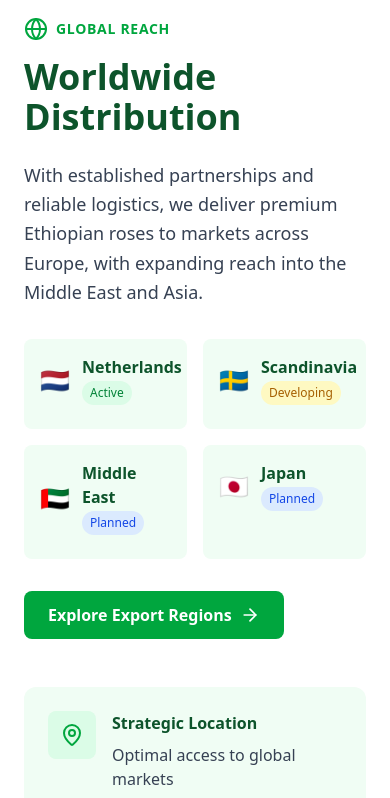
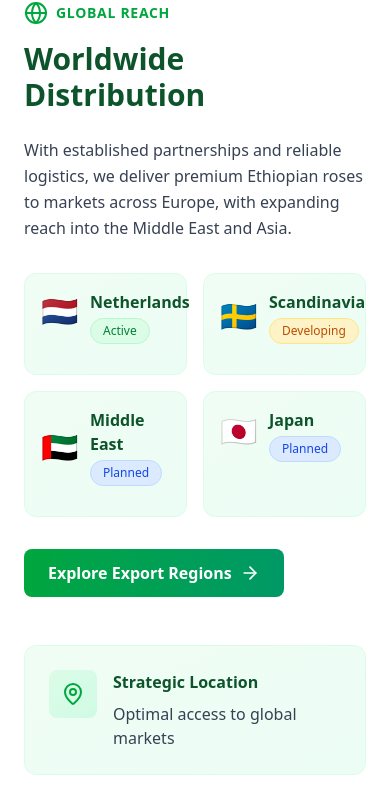
Before and after one commit to KeniKT/zk-flowers, a React (Vite) app: page / in a window 390 px wide. Shown: the part 6337-7135 px from the top of the page. Built offline with nearby package versions, Linux system fonts and the light colour scheme.

Commit message:
exportintro update

```diff
--- a/src/pages/home/components/ExportIntro.jsx
+++ b/src/pages/home/components/ExportIntro.jsx
@@ -1,8 +1,11 @@
-import React from "react";
+import React, { useEffect, useRef, useState } from "react";
 import { ArrowRight, Globe, MapPin, Clock, TrendingUp } from "lucide-react";
 import { Link } from "react-router-dom";
 
 export default function ExportIntro() {
+  const [isVisible, setIsVisible] = useState(false);
+  const sectionRef = useRef(null);
+
   const markets = [
     { name: "Netherlands", flag: "🇳🇱", status: "Active", color: "green" },
     { name: "Scandinavia", flag: "🇸🇪", status: "Developing", color: "yellow" },
@@ -16,20 +19,139 @@ export default function ExportIntro() {
     { icon: TrendingUp, title: "Growing Network", desc: "Expanding to new regions" }
   ];
 
+  useEffect(() => {
+    const observer = new IntersectionObserver(
+      (entries) => {
+        entries.forEach((entry) => {
+          if (entry.isIntersecting) {
+            setIsVisible(true);
+          }
+        });
+      },
+      { threshold: 0.1 }
+    );
+
+    if (sectionRef.current) {
+      observer.observe(sectionRef.current);
+    }
+
+    return () => {
+      if (sectionRef.current) {
+        observer.unobserve(sectionRef.current);
+      }
+    };
+  }, []);
+
   return (
-    <section className="py-20 bg-white">
+    <section
+      ref={sectionRef}
+      className="py-16 md:py-20 bg-white overflow-hidden"
+    >
+      <style jsx>{`
+        @keyframes fadeInUp {
+          from {
+            opacity: 0;
+            transform: translateY(20px);
+          }
+          to {
+            opacity: 1;
+            transform: translateY(0);
+          }
+        }
+
+        @keyframes fadeInLeft {
+          from {
+            opacity: 0;
+            transform: translateX(-20px);
+          }
+          to {
+            opacity: 1;
+            transform: translateX(0);
+          }
+        }
+
+        @keyframes fadeInRight {
+          from {
+            opacity: 0;
+            transform: translateX(20px);
+          }
+          to {
+            opacity: 1;
+            transform: translateX(0);
+          }
+        }
+
+        @keyframes scaleIn {
+          from {
+            opacity: 0;
+            transform: scale(0.95);
+          }
+          to {
+            opacity: 1;
+            transform: scale(1);
+          }
+        }
+
+        @keyframes float {
+          0%, 100% {
+            transform: translateY(0px);
+          }
+          50% {
+            transform: translateY(-5px);
+          }
+        }
+
+        .animate-float {
+          animation: float 3s ease-in-out infinite;
+        }
+
+        .animate-delay-100 {
+          animation-delay: 100ms;
+        }
+
+        .animate-delay-200 {
+          animation-delay: 200ms;
+        }
+
+        .animate-delay-300 {
+          animation-delay: 300ms;
+        }
+
+        .animate-delay-400 {
+          animation-delay: 400ms;
+        }
+      `}</style>
+
       <div className="max-w-6xl mx-auto px-6">
         <div className="grid lg:grid-cols-2 gap-12 items-center">
           {/* Content */}
           <div>
-            <div className="flex items-center gap-2 mb-4">
-              <Globe className="w-6 h-6 text-green-600" />
-              <span className="text-sm font-semibold text-green-600 tracking-wider">GLOBAL REACH</span>
+            <div
+              className={`flex items-center gap-2 mb-4 transition-all duration-700 ${
+                isVisible ? 'opacity-100 translate-y-0' : 'opacity-0 translate-y-4'
+              }`}
+            >
+              <div className="relative">
+                <Globe className="w-6 h-6 text-green-600 animate-float" />
+              </div>
+              <span className="text-sm font-semibold text-green-600 tracking-wider">
+                GLOBAL REACH
+              </span>
             </div>
-            <h2 className="text-4xl md:text-5xl font-bold text-green-900 mb-6">
+
+            <h2
+              className={`text-3xl md:text-5xl font-bold text-green-900 mb-6 transition-all duration-700 delay-100 ${
+                isVisible ? 'opacity-100 translate-y-0' : 'opacity-0 translate-y-4'
+              }`}
+            >
               Worldwide Distribution
             </h2>
-            <p className="text-lg text-gray-700 mb-8 leading-relaxed">
+
+            <p
+              className={`text-base md:text-lg text-gray-700 mb-8 leading-relaxed transition-all duration-700 delay-200 ${
+                isVisible ? 'opacity-100 translate-y-0' : 'opacity-0 translate-y-4'
+              }`}
+            >
               With established partnerships and reliable logistics, we deliver premium Ethiopian
               roses to markets across Europe, with expanding reach into the Middle East and Asia.
             </p>
@@ -37,43 +159,90 @@ export default function ExportIntro() {
             {/* Markets Grid */}
             <div className="grid grid-cols-2 gap-4 mb-8">
               {markets.map((market, index) => (
-                <div key={index} className="bg-green-50 p-4 rounded-lg">
-                  <div className="flex items-center gap-3 mb-2">
-                    <span className="text-2xl">{market.flag}</span>
+                <div
+                  key={index}
+                  className={`
+                    bg-gradient-to-br from-green-50 to-emerald-50 p-4 rounded-xl border border-green-100
+                    transition-all duration-500 hover:shadow-lg hover:-translate-y-1
+                    ${isVisible
+                      ? 'opacity-100 scale-100 translate-y-0'
+                      : 'opacity-0 scale-95 translate-y-4'
+                    }
+                  `}
+                  style={{ transitionDelay: `${300 + index * 100}ms` }}
+                >
+                  <div className="flex items-center gap-3">
+                    <span className="text-3xl animate-float" style={{ animationDelay: `${index * 0.5}s` }}>
+                      {market.flag}
+                    </span>
                     <div>
                       <div className="font-semibold text-green-900">{market.name}</div>
-                      <div className={`text-xs px-2 py-1 rounded-full inline-block ${
-                        market.status === 'Active' ? 'bg-green-100 text-green-700' :
-                        market.status === 'Developing' ? 'bg-yellow-100 text-yellow-700' :
-                        'bg-blue-100 text-blue-700'
+                      <div className={`text-xs px-3 py-1 rounded-full inline-block font-medium mt-1 ${
+                        market.status === 'Active' ? 'bg-green-100 text-green-700 border border-green-200' :
+                        market.status === 'Developing' ? 'bg-amber-100 text-amber-700 border border-amber-200' :
+                        'bg-blue-100 text-blue-700 border border-blue-200'
                       }`}>
                         {market.status}
                       </div>
                     </div>
                   </div>
+
+                  {/* Animated border bottom on hover */}
+                  <div className="h-0.5 w-0 bg-gradient-to-r from-green-400 to-emerald-400 mt-3 transition-all duration-300 group-hover:w-full"></div>
                 </div>
               ))}
             </div>
 
-            <Link
-              to="/export-regions"
-              className="inline-flex items-center gap-2 px-6 py-3 bg-green-600 text-white rounded-lg hover:bg-green-700 transition-all font-semibold group"
+            <div
+              className={`transition-all duration-700 delay-500 ${
+                isVisible ? 'opacity-100 translate-y-0' : 'opacity-0 translate-y-4'
+              }`}
             >
-              Explore Export Regions
-              <ArrowRight className="w-5 h-5 group-hover:translate-x-1 transition-transform" />
-            </Link>
+              <Link
+                to="/export-regions"
+                className="group relative inline-flex items-center gap-2 px-6 py-3 bg-gradient-to-r from-green-600 to-emerald-600 text-white rounded-lg hover:from-green-700 hover:to-emerald-700 transition-all font-semibold overflow-hidden"
+              >
+                {/* Shimmer effect on hover */}
+                <div className="absolute inset-0 bg-gradient-to-r from-transparent via-white/20 to-transparent -translate-x-full group-hover:translate-x-full transition-transform duration-1000"></div>
+
+                <span className="relative z-10">Explore Export Regions</span>
+                <ArrowRight className="w-5 h-5 relative z-10 group-hover:translate-x-1 transition-transform" />
+              </Link>
+            </div>
           </div>
 
           {/* Advantages */}
           <div className="space-y-6">
             {advantages.map((advantage, index) => (
-              <div key={index} className="flex items-start gap-4 p-6 bg-green-50 rounded-xl hover:bg-green-100 transition-colors">
-                <div className="w-12 h-12 bg-green-100 rounded-lg flex items-center justify-center flex-shrink-0">
-                  <advantage.icon className="w-6 h-6 text-green-600" />
+              <div
+                key={index}
+                className={`
+                  flex items-start gap-4 p-6 bg-gradient-to-br from-green-50 to-emerald-50 rounded-xl
+                  border border-green-100 transition-all duration-500 hover:shadow-lg hover:-translate-y-1
+                  ${isVisible
+                    ? 'opacity-100 translate-x-0'
+                    : 'opacity-0 translate-x-4'
+                  }
+                `}
+                style={{ transitionDelay: `${400 + index * 100}ms` }}
+              >
+                <div className="relative flex-shrink-0">
+                  <div className="w-12 h-12 bg-gradient-to-br from-green-100 to-emerald-100 rounded-lg flex items-center justify-center group-hover:scale-110 transition-transform duration-300">
+                    <advantage.icon className="w-6 h-6 text-green-600" />
+                  </div>
+                  {/* Pulsing ring on hover */}
+                  <div className="absolute inset-0 rounded-lg border-2 border-green-200 opacity-0 group-hover:opacity-100 group-hover:animate-ping transition-opacity duration-300"></div>
                 </div>
                 <div>
-                  <h3 className="font-bold text-green-900 mb-2">{advantage.title}</h3>
+                  <h3 className="font-bold text-green-900 mb-2 group-hover:text-emerald-800 transition-colors">
+                    {advantage.title}
+                  </h3>
                   <p className="text-gray-700">{advantage.desc}</p>
+                </div>
+
+                {/* Animated arrow on hover */}
+                <div className="ml-auto opacity-0 group-hover:opacity-100 transform translate-x-2 group-hover:translate-x-0 transition-all duration-300">
+                  <ArrowRight className="w-4 h-4 text-green-500" />
                 </div>
               </div>
             ))}
```
